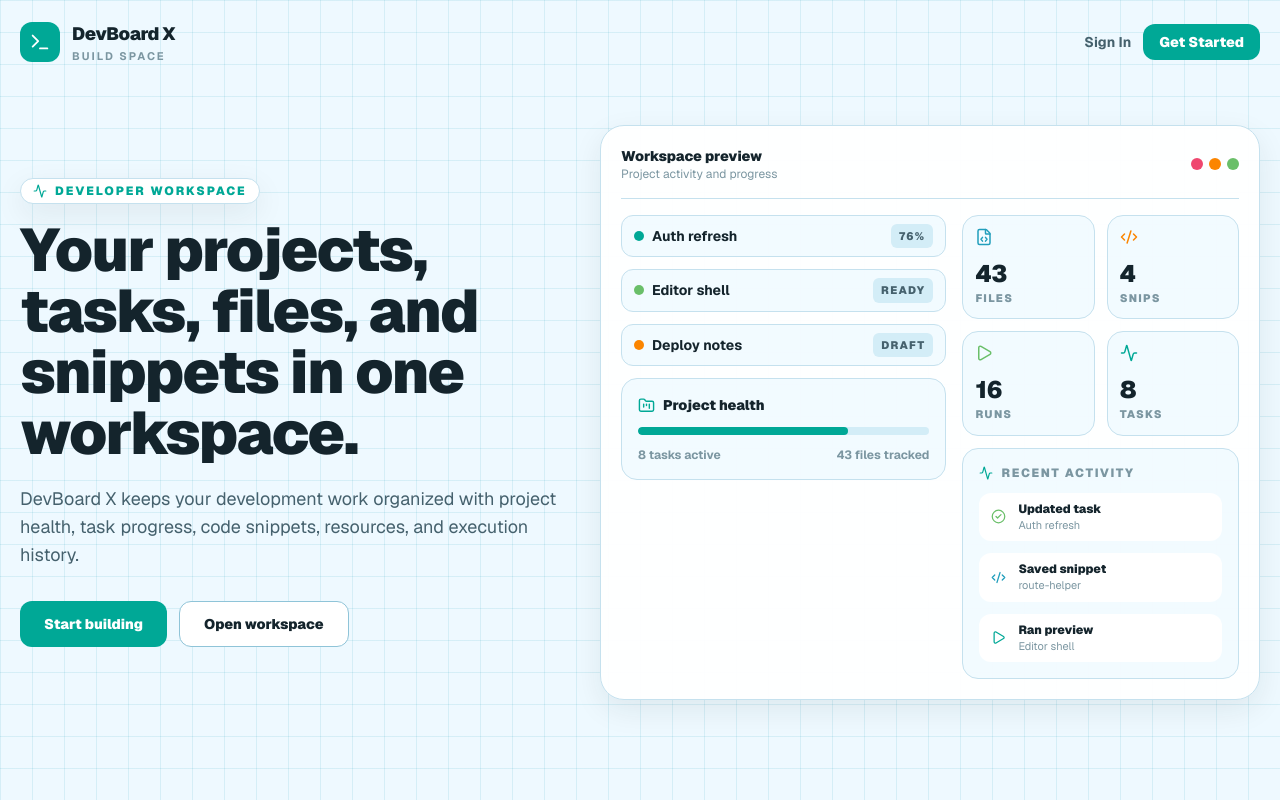
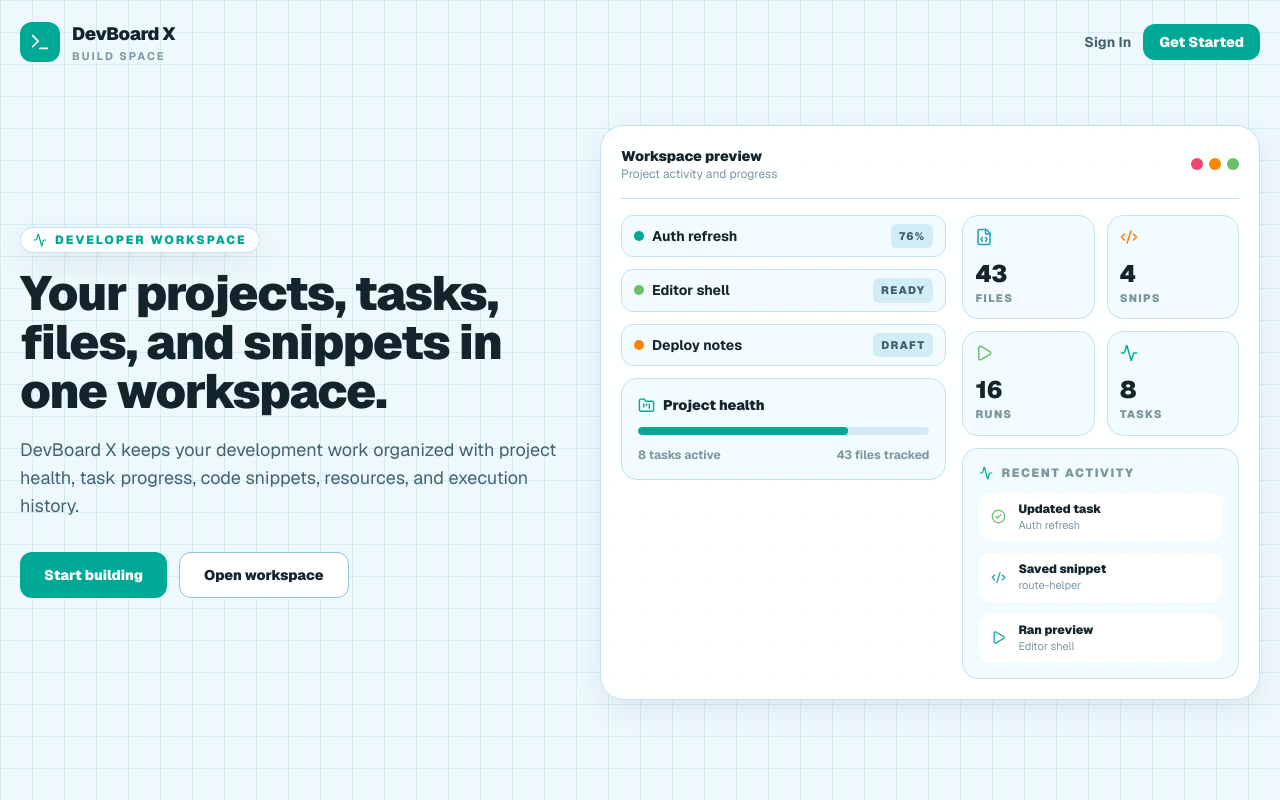
Before and after one commit to aditi3175/DevBoard-X, a Next.js app in the folder devboard-x/: page / in a window 1280 px wide. Built offline with nearby package versions, Linux system fonts and the light colour scheme; no server answers.

Commit message:
feat: implement landing page with Clerk authentication and workspace preview UI

```diff
--- a/devboard-x/src/app/page.js
+++ b/devboard-x/src/app/page.js
@@ -77,7 +77,7 @@ export default function LandingPage() {
             <Activity size={14} />
             Developer workspace
           </p>
-          <h1 className="max-w-3xl text-5xl font-black leading-[1.02] tracking-tight md:text-6xl">
+          <h1 className="max-w-3xl text-5xl font-black leading-[1.02] tracking-tight md:text-5xl">
             Your projects, tasks, files, and snippets in one workspace.
           </h1>
           <p className="mt-5 max-w-xl text-base leading-7 text-text-secondary md:text-lg">
```
